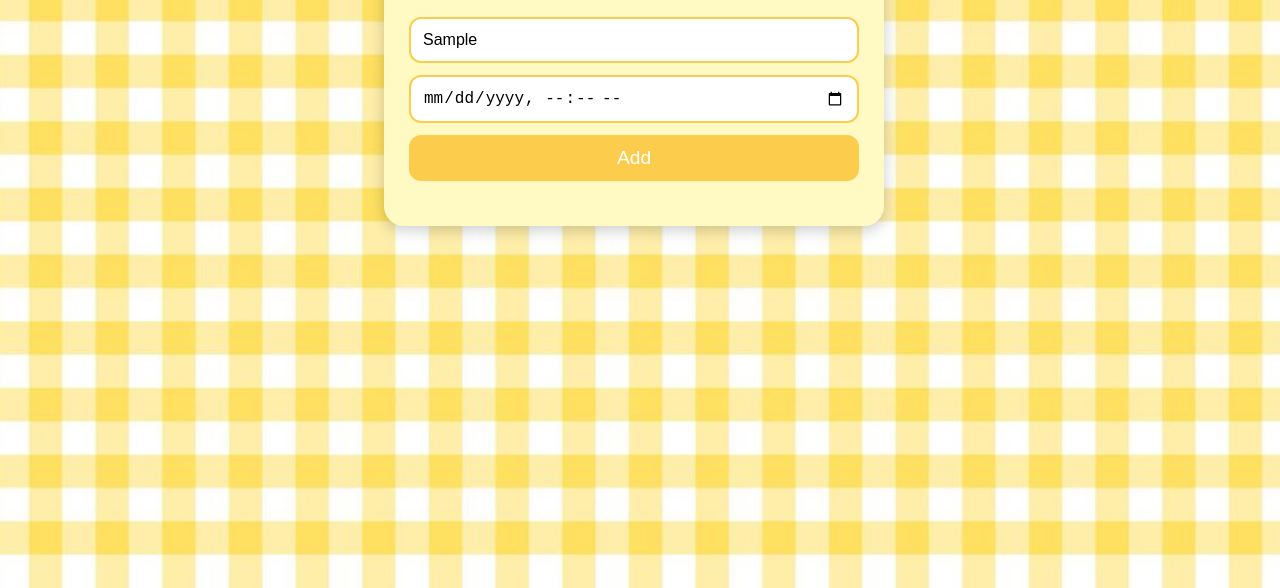
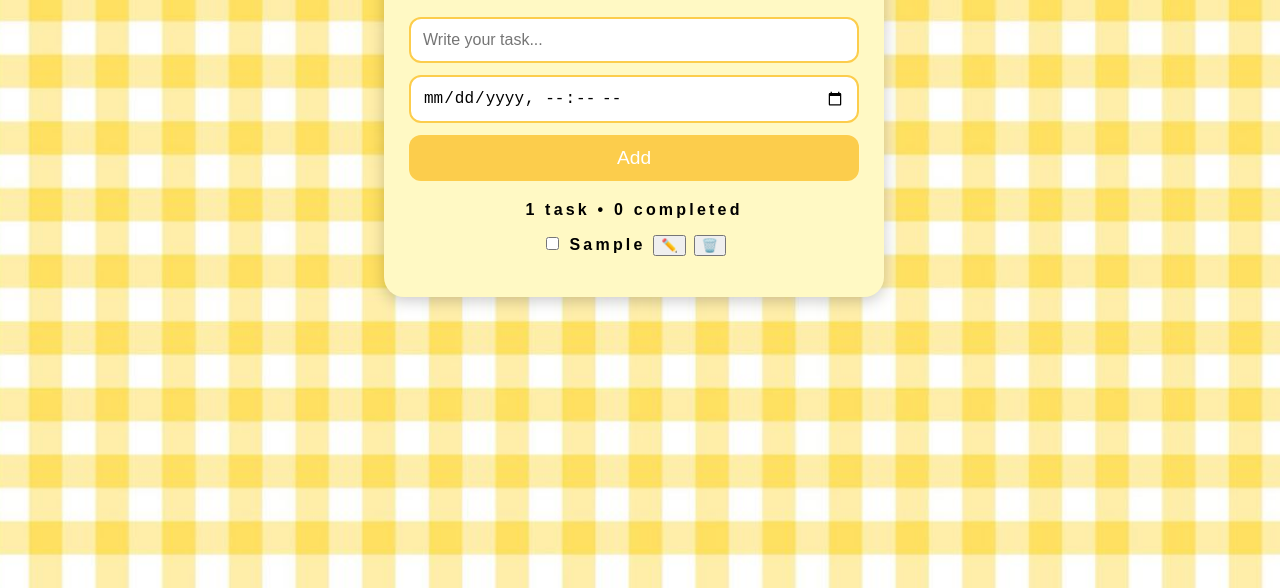
Before and after one commit to emaaanbutt/CS-Girlies-Hackathon-Study-Tool, a plain HTML site: page Assets/pages/todo-list.html in a window 1280 px wide. Both pictures are taken after typing "Sample" into the empty fields and a click on the button "Add". Shown: the part 212-800 px from the top of the page. Drawn offline with nearby package versions, Linux system fonts and the light colour scheme.

Commit message:
Todo functionality added

```diff
--- a/Assets/pages/todo-list.html
+++ b/Assets/pages/todo-list.html
@@ -26,6 +26,11 @@
                     <button id="add-task-btn">Add</button>
                 </div>
 
+                <div class="todo-stats">
+                    <span id="total-tasks">0 tasks</span> •
+                    <span id="completed-tasks">0 completed</span>
+                </div>
+
                 <ul id="task-list"></ul>
             </div>
         </div>
--- a/Assets/scripts/todo.js
+++ b/Assets/scripts/todo.js
@@ -1,5 +1,183 @@
+//Back button functionality
 $(document).ready(function() {
     $(".back-btn").on("click", function(){
     window.location.href = "../../Assets/pages/main.html"
     });
 });
+
+// To-Do List Functionality
+$(document).ready(function() {
+    console.log('To-Do List loaded!');
+
+    // Load todos from localStorage
+    let todos = JSON.parse(localStorage.getItem('todos')) || [];
+
+    // Save todos to localStorage
+    function saveTodos() {
+        localStorage.setItem('todos', JSON.stringify(todos));
+        renderTodos();
+    }
+
+    // Escape HTML to prevent XSS
+    function escapeHtml(text) {
+        const div = document.createElement('div');
+        div.textContent = text;
+        return div.innerHTML;
+    }
+
+    // Update statistics
+    function updateStats() {
+        const total = todos.length;
+        const completed = todos.filter(t => t.completed).length;
+
+        $('#total-tasks').text(`${total} ${total === 1 ? 'task' : 'tasks'}`);
+        $('#completed-tasks').text(`${completed} completed`);
+    }
+
+    // Render todos
+    function renderTodos() {
+        const $list = $('#task-list');
+        $list.empty();
+
+        //show empty message if no tasks
+        if (todos.length === 0) {
+            $list.append(`
+                <li class="empty-state">
+                No tasks yet. Add one above!
+                </li>
+            `);
+            updateStats();
+            return;
+        }
+
+        // Add tasks to list
+        todos.forEach((todo, index) => {
+
+            const $li = $('<li>', {
+                class: 'todo-item' + (todo.completed ? ' completed' : ''),
+                'data-index': index
+            });
+
+            $li.html(`
+                    <input type="checkbox" class="todo-checkbox"
+                           ${todo.completed ? 'checked' : ''} />
+                    <span class="todo-text">${escapeHtml(todo.text)}</span>
+                    ${todo.deadline ? `<small class="todo-deadline"> | Due: ${todo.deadline}</small>` : ''}
+
+                    <button class="edit-btn" title="Edit">✏️</button>
+                    <button class="delete-btn" title="Delete">🗑️</button>
+            `);
+
+            $list.append($li);
+        });
+
+        updateStats();
+    }
+
+    // Add new todo
+    function addTodo() {
+        const text = $('#task-input').val().trim();
+        const deadline = $('#task-deadline').val();
+
+        if (text === '') {
+            alert('⚠️ Please enter a task!');
+            return;
+        }
+
+        if (text.length > 200) {
+            alert('⚠️ Task is too long! Max 200 characters.');
+            return;
+        }
+
+        todos.push({
+            text: text,
+            deadline: deadline || '',
+            completed: false,
+            createdAt: new Date().toISOString()
+        });
+
+        $('#task-input').val('').focus();
+        $('#task-deadline').val('');
+        saveTodos();
+
+        // Animation
+        $('#task-list li:last').hide().slideDown(300);
+    }
+
+    // Add task button click
+    $('#add-task-btn').click(addTodo);
+
+
+    // Toggle task completion
+    $(document).on('change', '.todo-checkbox', function() {
+        const index = $(this).closest('.todo-item').data('index');
+        todos[index].completed = !todos[index].completed;
+        saveTodos();
+
+    });
+
+    // Delete todo
+    $(document).on('click', '.delete-btn', function() {
+        const index = $(this).closest('.todo-item').data('index');
+        if (confirm('🗑️ Delete this task?')) {
+            // Animate removal
+            $(this).closest('.todo-item').slideUp(300, function() {
+                todos.splice(index, 1);
+                saveTodos();
+            });
+        }
+    });
+
+    // Edit task
+    $(document).on('click', '.edit-btn', function() {
+        const $item = $(this).closest('.todo-item');
+        const index = $item.data('index');
+        const currentText = todos[index].text;
+        const currentDeadline = todos[index].deadline || '';
+
+        const newText = prompt('✏️ Edit task:', currentText);
+
+        if (newText == null || newText.trim() === '') return;
+
+        const newDeadline = prompt('📅 Edit deadline (YYYY-MM-DDTHH:MM):', currentDeadline);
+
+        todos[index].text = newText.trim();
+        todos[index].deadline = newDeadline ? newDeadline.trim() : '';
+        saveTodos();
+
+
+    });
+
+    // Clear completed tasks
+    $('#clear-completed').click(function() {
+        const completedCount = todos.filter(t => t.completed).length;
+
+        if (completedCount === 0) {
+            alert('ℹ️ No completed tasks to clear!');
+            return;
+        }
+
+        if (confirm(`🗑️ Clear ${completedCount} completed task(s)?`)) {
+            todos = todos.filter(t => !t.completed);
+            saveTodos();
+        }
+    });
+
+    // Clear all tasks
+    $('#clear-all').click(function() {
+        if (todos.length === 0) {
+            alert('ℹ️ No tasks to clear!');
+            return;
+        }
+
+        if (confirm('⚠️ Delete ALL tasks? This cannot be undone!')) {
+            todos = [];
+            saveTodos();
+        }
+    });
+
+    renderTodos();
+    $('#task-input').focus();
+
+    console.log('To-Do List ready! Press Ctrl+K to add tasks');
+});
```
